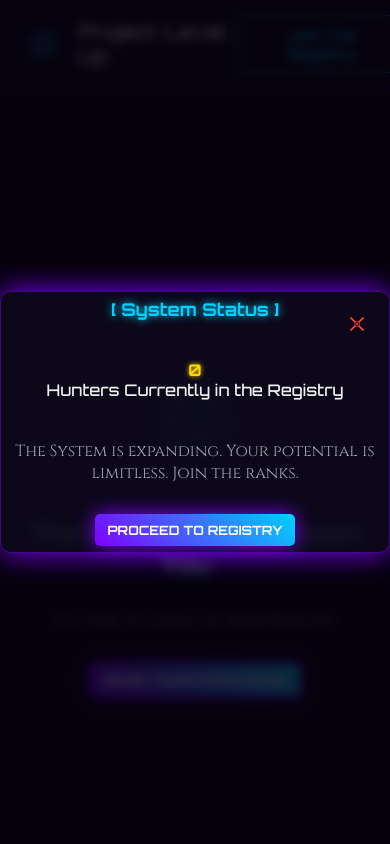
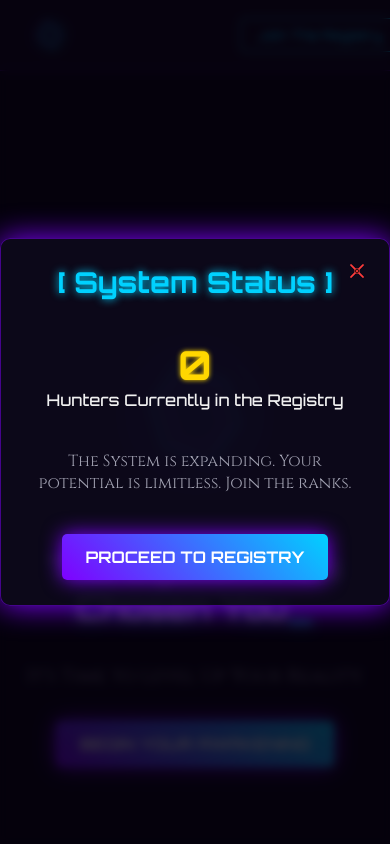
Before and after one commit to the-colossalmonk/level-up, a React (Vite) app: page / in a window 390 px wide. Both pictures are taken after a click on the button "Join The Registry". Shown: the top 844 px of the page. Built offline with nearby package versions, Linux system fonts and the light colour scheme; no server answers; the database is empty.

Commit message:
Gemini Responsive

```diff
--- a/src/App.css
+++ b/src/App.css
@@ -280,7 +280,7 @@ p,
   margin: 0;
 }
 
-/* AI Architect Section (Cards) */
+/* AI Architect Section */
 .ai-cards-grid {
   display: grid;
   grid-template-columns: repeat(auto-fit, minmax(300px, 1fr));
@@ -579,138 +579,117 @@ select:focus {
   color: var(--text-secondary);
 }
 
-/* Responsive: Large tablets and below */
-@media (max-width: 1024px) {
+/*
+==========================================
+===== RESPONSIVE STYLES (Mobile First) =====
+==========================================
+*/
+
+/* For tablets and smaller devices */
+@media (max-width: 768px) {
+  /* --- Adjust typography for readability --- */
+  .hero-section h1 {
+    font-size: 2.5rem;
+    min-height: auto; /* Allow height to adjust naturally */
+  }
+  .hero-section p {
+    font-size: 1.2rem;
+  }
+  .section-title {
+    font-size: 2.1rem;
+  }
+  .section-subtitle {
+    font-size: 1rem;
+  }
+  .path-step h3 {
+    font-size: 1.5rem;
+  }
+  .faq-question {
+    font-size: 1rem;
+  }
+
+  /* --- Adjust spacing and padding --- */
   .section {
-    padding: 70px 3%;
-    max-width: 98vw;
+    padding: 60px 5%;
   }
-  .header-content {
-    max-width: 98vw;
-  }
-  .mandate-grid {
-    gap: 40px;
-  }
-  .ai-cards-grid {
-    gap: 20px;
-  }
-}
 
-/* Responsive: Tablets and below */
-@media (max-width: 900px) {
+  /* --- Stack grids for mobile view --- */
   .mandate-grid {
     grid-template-columns: 1fr;
     gap: 30px;
   }
+  .mandate-text {
+    text-align: center;
+  }
+  .mandate-text .section-title,
+  .mandate-text .section-subtitle {
+    text-align: center;
+  }
+
+  /* --- Adjust specific components --- */
   .ascension-path {
-    padding-left: 20px;
+    padding-left: 30px;
   }
   .path-step::before {
-    left: -31px;
+    left: -41px;
   }
-  .ai-cards-grid {
-    grid-template-columns: 1fr;
+  .header-content {
+    padding: 0 10px;
   }
-  .testimonials-track {
-    gap: 15px;
+  .logo span {
+    display: none;
+  }
+  .hero-section .system-core {
+    width: 150px;
+    height: 150px;
+  }
+  .testimonial-card {
+    flex: 0 0 280px;
+  }
+  .modal-panel {
+    padding: 25px;
+    width: 95%;
+  }
+  .footer {
+    padding: 30px 5%;
   }
 }
 
-/* Responsive: Mobile landscape and small tablets */
-@media (max-width: 600px) {
-  .section {
-    padding: 40px 2%;
+/* For small mobile phones */
+@media (max-width: 480px) {
+  /* --- Further reduce typography and spacing --- */
+  .hero-section h1 {
+    font-size: 2rem;
   }
   .section-title {
-    font-size: 1.5rem;
+    font-size: 1.8rem;
   }
   .section-subtitle {
-    font-size: 0.95rem;
-    margin-bottom: 30px;
+    margin-bottom: 40px;
   }
-  .hero-section h1 {
-    font-size: 1.5rem;
-    min-height: unset;
-  }
-  .hero-section p {
+
+  /* --- Make buttons and interactive elements more compact --- */
+  .system-button {
+    padding: 0.8rem 1.5rem;
     font-size: 1rem;
-  }
-  .hero-section .system-core {
-    width: 100px;
-    height: 100px;
-  }
-  .mandate-grid {
-    gap: 18px;
-  }
-  .feature-item img {
-    width: 28px;
-    height: 28px;
   }
   .ai-card,
   .testimonial-card {
-    padding: 12px;
+    padding: 20px;
+    flex-basis: 260px; /* Make testimonial cards even smaller */
   }
-  .modal-panel {
-    padding: 12px;
-    width: 99%;
+  .header-cta {
+    padding: 8px 16px;
+    font-size: 0.8rem;
   }
-  .footer {
-    padding: 18px 2%;
-  }
-  .stat h3 {
-    font-size: 1.3rem;
-  }
-  .faq-question {
-    font-size: 0.95rem;
-    padding: 18px 5px;
-  }
-  .faq-answer.open {
-    max-height: 120px;
-  }
+
+  /* --- Fine-tune component layouts --- */
   .ascension-path {
-    padding-left: 10px;
-  }
-  .path-step h3 {
-    font-size: 1.1rem;
+    padding-left: 25px;
   }
   .path-step::before {
-    left: -21px;
-    width: 14px;
-    height: 14px;
-  }
-  .shadow-icon {
-    width: 60px;
-    height: 60px;
+    left: -36px;
+    width: 12px;
+    height: 12px;
   }
 }
-
-/* Responsive: Small mobile screens */
-@media (max-width: 400px) {
-  .section {
-    padding: 20px 1%;
-  }
-  .section-title {
-    font-size: 1.1rem;
-  }
-  .system-button {
-    padding: 0.5rem 0.8rem;
-    font-size: 0.8rem;
-  }
-  .ai-card,
-  .testimonial-card {
-    padding: 8px;
-  }
-  .modal-panel {
-    padding: 6px;
-  }
-  .stat h3 {
-    font-size: 1rem;
-  }
-  .faq-question {
-    font-size: 0.8rem;
-    padding: 10px 2px;
-  }
-  .faq-answer.open {
-    max-height: 80px;
-  }
-}
```
